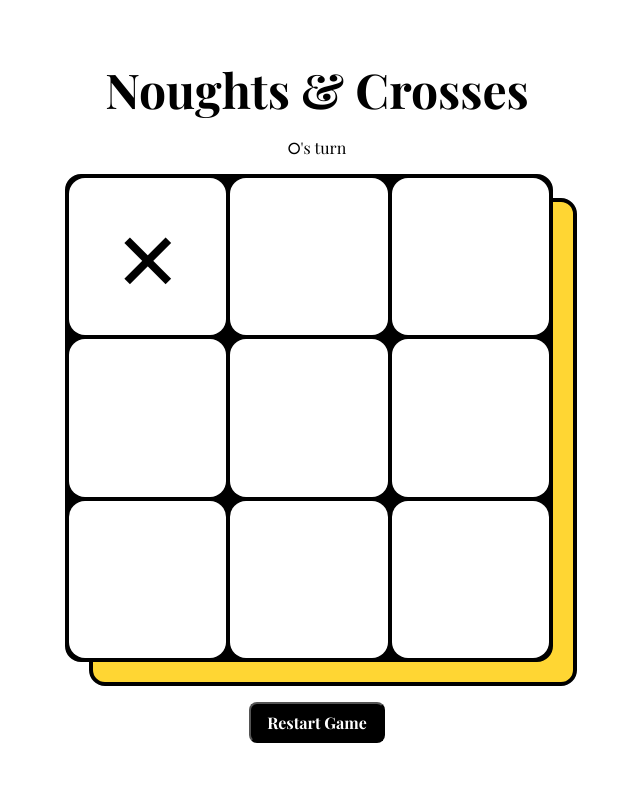
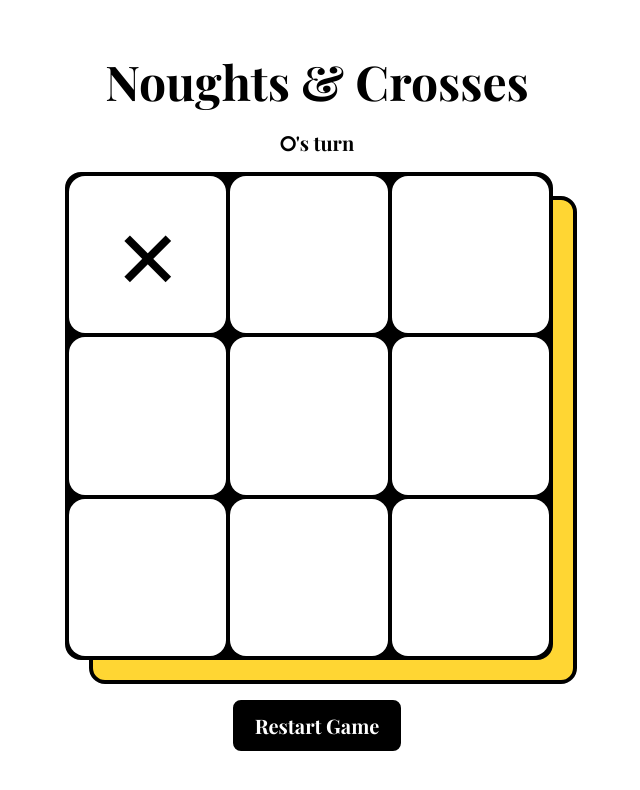
Before and after one commit to sukelully/noughts-and-crosses, a plain HTML site: page index.html in a window 1280 px wide. Both pictures are taken after a click on the button 470 px from the left and 256 px from the top of the page. Shown: the whole page, without its empty margins (323-963 px from the left). Drawn offline with nearby package versions, Linux system fonts and the light colour scheme; a web font is replaced by a local one.

Commit message:
Minor cleanup

```diff
--- a/script.js
+++ b/script.js
@@ -59,7 +59,7 @@ const GameController = (function () {
         for (const condition of winConditions) {
             if (condition.every(index => Gameboard.board[index] === symbol)) {
                 turnStatusIndicator.innerHTML = '';
-                gameStatusIndicator.innerHTML =`${symbol} wins!`;
+                gameStatusIndicator.innerHTML = `${symbol} wins!`;
                 gameOver = true;
                 return true;
             }
@@ -70,16 +70,17 @@ const GameController = (function () {
     const takeTurn = (index, btn) => {
         const count = Gameboard.board.filter(item => item !== null).length;
 
-        if (Gameboard.board[index] !== null) {
-            console.error('Invalid choice: Cell is already occupied.');
-            return;
-        }
-
-
         if (gameOver) {
             return;
         }
 
+        // Cell already occupied
+        if (Gameboard.board[index] !== null) {
+            console.log('Invalid choice: Cell is already occupied.');
+            return;
+        }
+
+        // Main game logic
         if (count % 2 === 0) {
             playerX.playMove(index);
             turnStatusIndicator.innerHTML = `${playerO.symbol}'s turn`;
@@ -114,7 +115,7 @@ const GameController = (function () {
     const restartBtn = document.getElementById('restart');
     restartBtn.addEventListener('click', restartGame);
 
-    return { boardIsFull, takeTurn, turnStatusIndicator };
+    return { takeTurn };
 })();
 
 const playerX = Gameboard.createPlayer('X');
--- a/styles.css
+++ b/styles.css
@@ -18,6 +18,12 @@ main {
 h1 {
   font-size: 3rem;
   text-align: center;
+}
+
+#turn-status,
+#game-status {
+  font-size: 1.25rem;
+  font-weight: bold;
 }
 
 #board-container {
@@ -73,14 +79,16 @@ h1 {
   margin-top: 2rem;
   background-color: #000000;
   color: #ffffff;
-  font-size: 1rem;
-  font-weight: bold;
+  font-size: 1.25rem;
+  font-weight: 700;
+  border: 2px solid black;
   border-radius: 8px;
   padding: 0.5em 1em;
 }
 
 #restart:hover {
-  background-color: #505050;
+  background-color: #ffffff;
+  color: #000000;
 }
 
 @media only screen and (max-width: 640px) {
```
